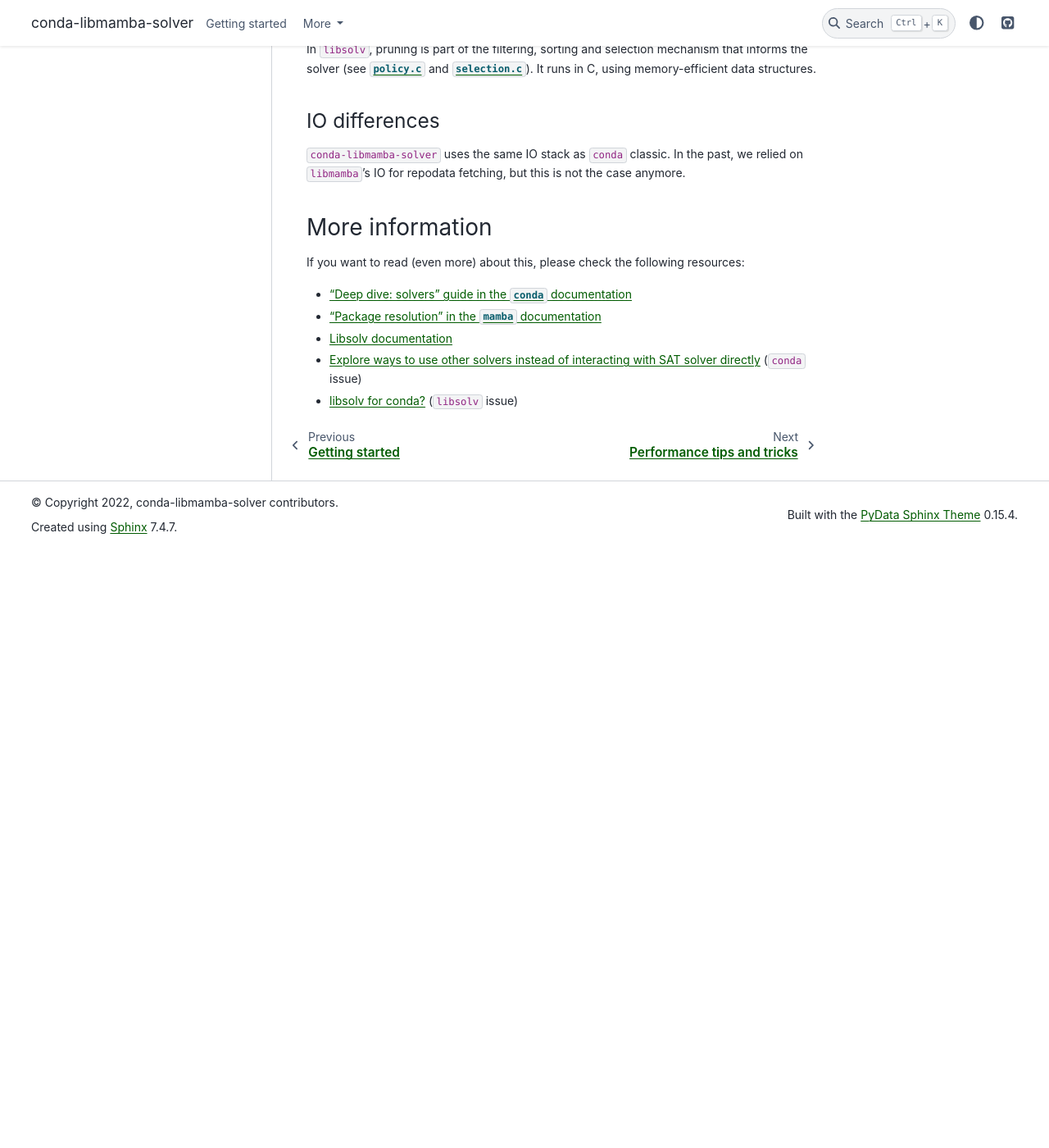
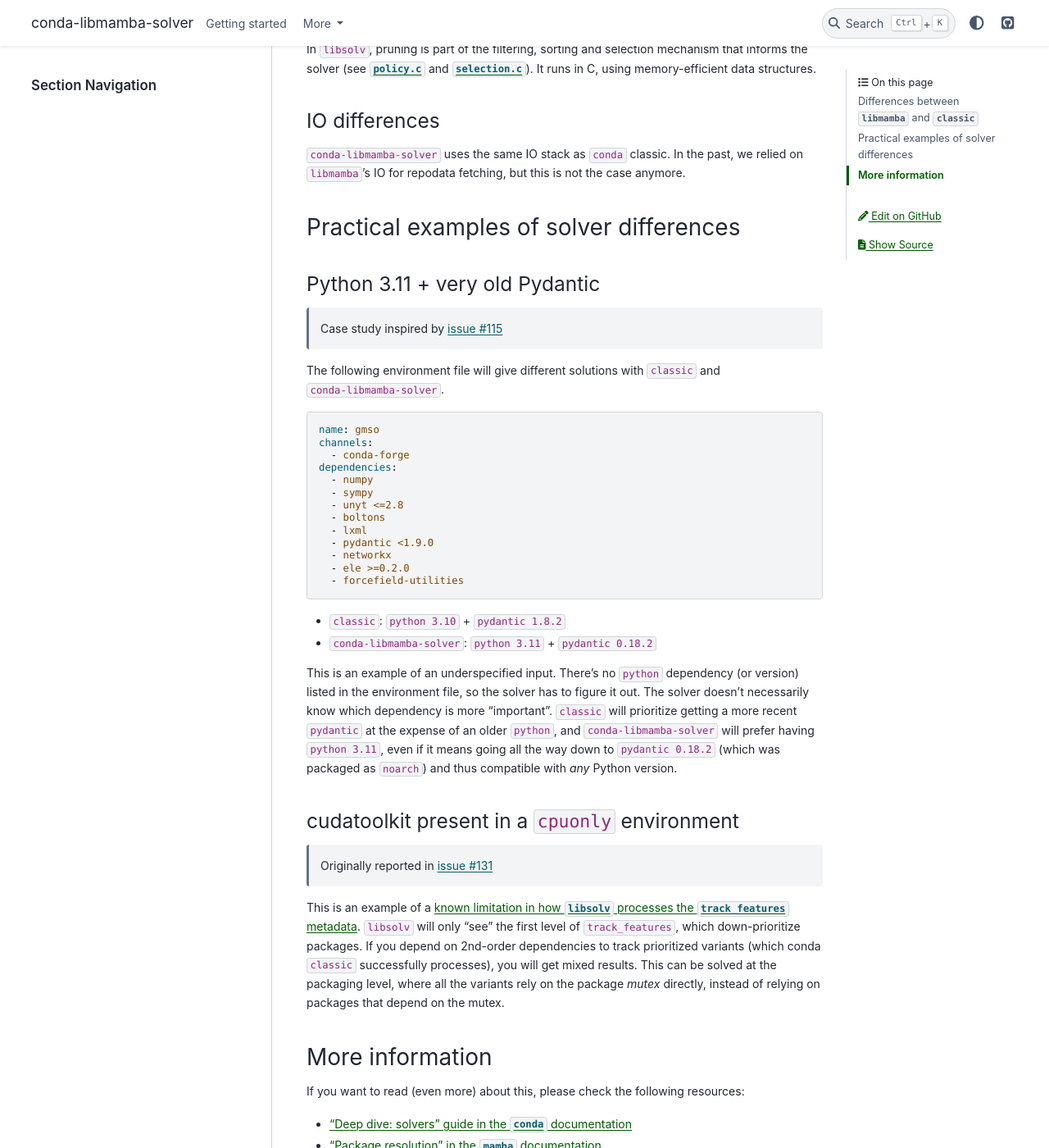
Before and after one commit to conda/conda-libmamba-solver, a Sphinx documentation site: the page built from docs/libmamba-vs-classic.md, in a window 1280 px wide and 1400 px high, scrolled down 5601 px. Shown: the whole window at 82% size. Built offline with Sphinx 7.4.7 and the PyData theme 0.15.4, drawn with Linux system fonts in a browser that asks for light colours; before the commit the page ends 6270 px from its top, so only the background shows below that.

Commit message:
add some docs

````diff
--- a/docs/libmamba-vs-classic.md
+++ b/docs/libmamba-vs-classic.md
@@ -251,6 +251,52 @@
 
 `conda-libmamba-solver` uses the same IO stack as `conda` classic. In the past, we relied on `libmamba`'s IO for repodata fetching, but this is not the case anymore.
 
+## Practical examples of solver differences
+
+### Python 3.11 + very old Pydantic
+
+> Case study inspired by [issue #115](https://github.com/conda/conda-libmamba-solver/issues/115)
+
+The following environment file will give different solutions with `classic` and `conda-libmamba-solver`.
+
+```yaml
+name: gmso
+channels:
+  - conda-forge
+dependencies:
+  - numpy
+  - sympy
+  - unyt <=2.8
+  - boltons
+  - lxml
+  - pydantic <1.9.0
+  - networkx
+  - ele >=0.2.0
+  - forcefield-utilities
+```
+
+- `classic`: `python 3.10` + `pydantic 1.8.2`
+- `conda-libmamba-solver`: `python 3.11` + `pydantic 0.18.2`
+
+This is an example of an underspecified input. There's no `python` dependency (or version) listed
+in the environment file, so the solver has to figure it out. The solver doesn't necessarily know
+which dependency is more "important". `classic` will prioritize getting a more recent `pydantic` at
+the expense of an older `python`, and `conda-libmamba-solver` will prefer having `python 3.11`,
+even if it means going all the way down to `pydantic 0.18.2` (which was packaged as `noarch`) and
+thus compatible with _any_ Python version.
+
+### cudatoolkit present in a `cpuonly` environment
+
+> Originally reported in [issue #131](https://github.com/conda/conda-libmamba-solver/issues/131)
+
+This is an example of a [known limitation in how `libsolv` processes the `track_features`
+metadata](https://mamba.readthedocs.io/en/latest/advanced_usage/package_resolution.html). `libsolv`
+will only "see" the first level of `track_features`, which down-prioritize packages. If you depend
+on 2nd-order dependencies to track prioritized variants (which conda `classic` successfully
+processes), you will get mixed results. This can be solved at the packaging level, where all the
+variants rely on the package _mutex_ directly, instead of relying on packages that depend on the
+mutex.
+
 ## More information
 
 If you want to read (even more) about this, please check the following resources:
````
